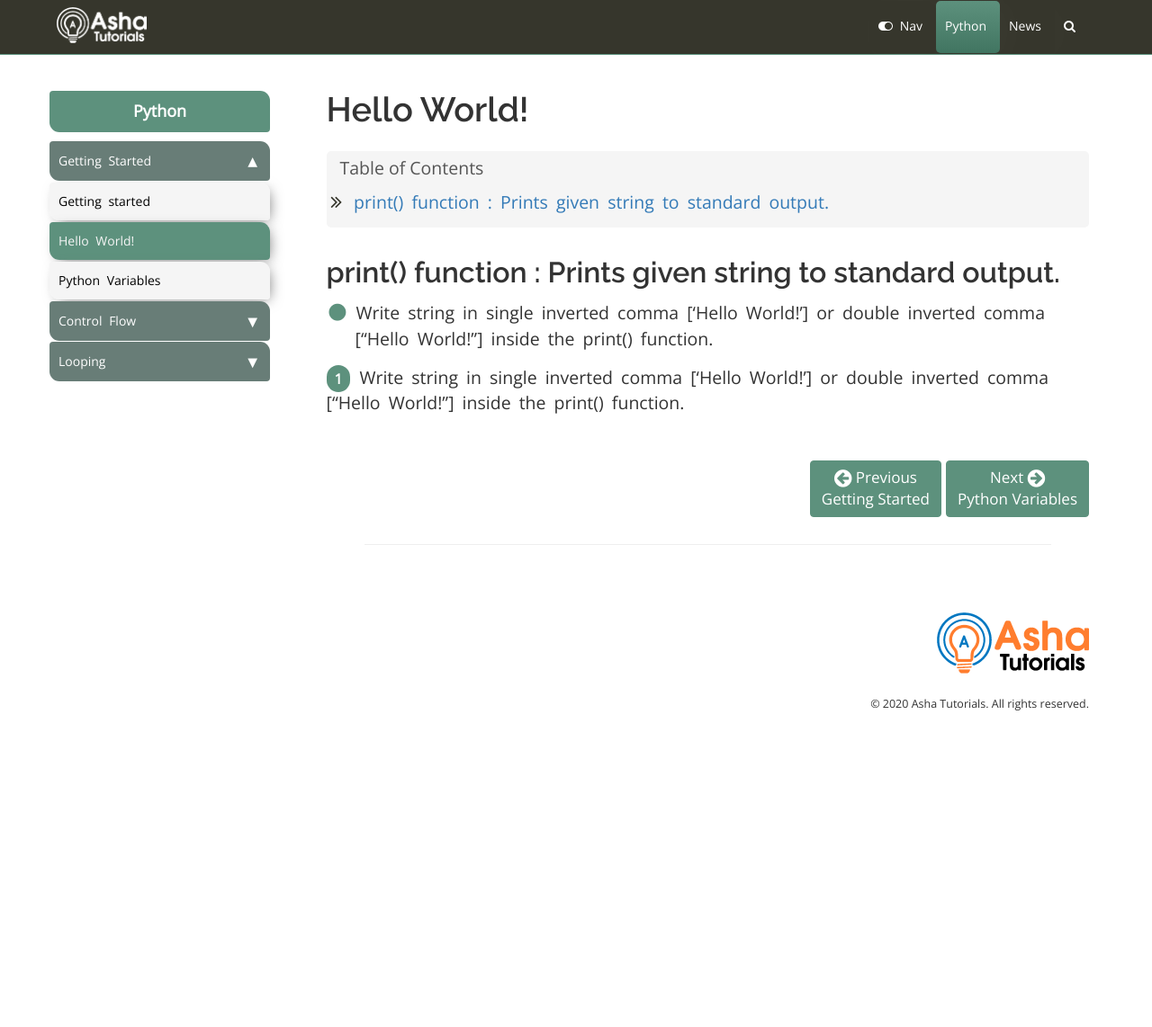
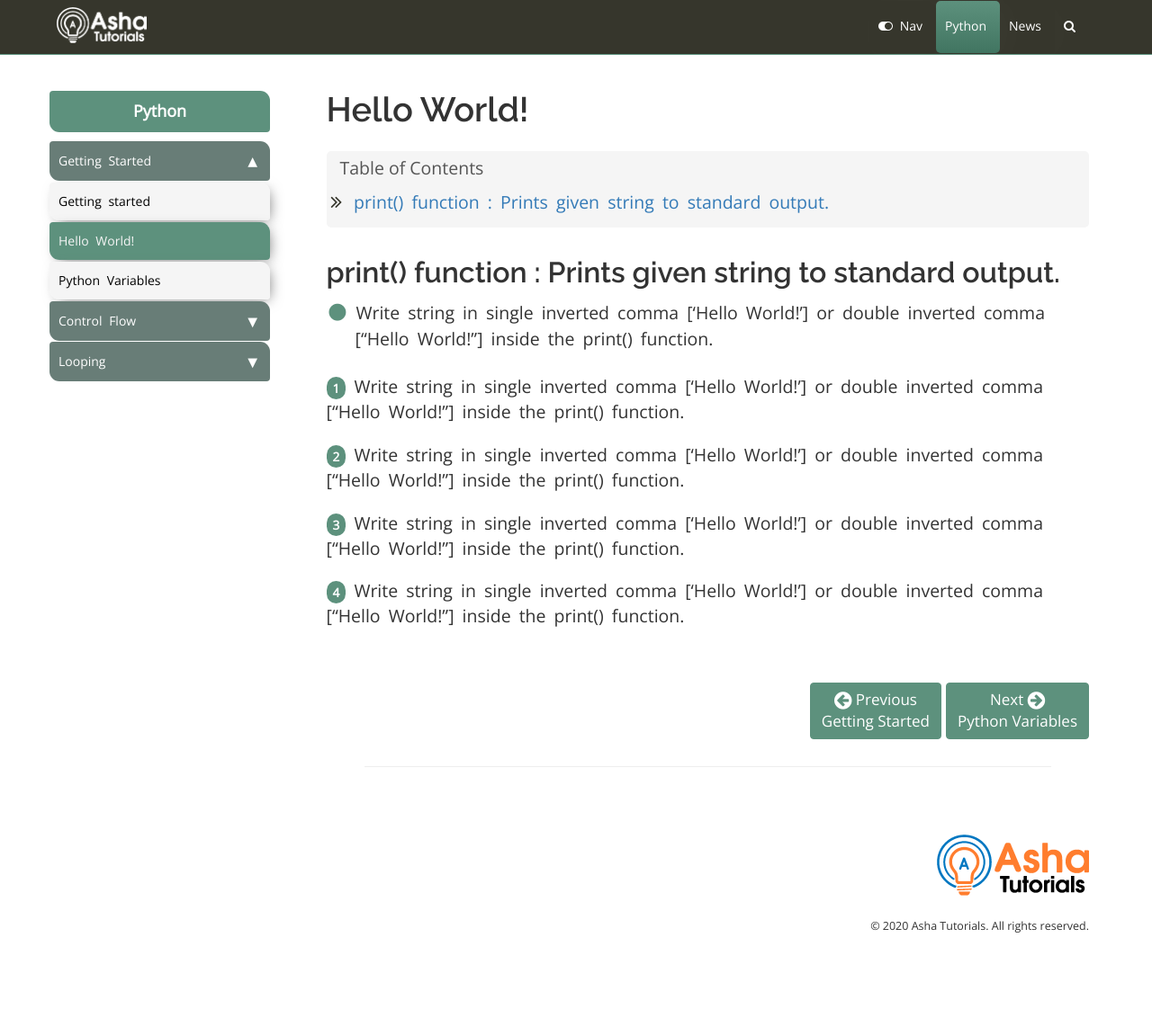
Before and after one commit to VBhojawala/vbhojawala.github.io, a Jekyll site: the page built from pages/python/01_GettingStarted/01_Hello_Wrold.md, in a window 1280 px wide. Shown: the whole page at 90% size. Built offline with Jekyll 4.4.1, drawn with Linux system fonts in a browser that asks for light colours; comment, search, counter and statistics services are not loaded; before the commit the page ends 900 px from its top, so only the background shows below that.

Commit message:
OL::before size fix

```diff
--- a/css/customstyles.css
+++ b/css/customstyles.css
@@ -1488,6 +1488,11 @@
     text-indent: -7px;
     padding-left: 7px;
 }
+#tut-content ol li{
+    list-style-position: outside;
+    padding-left: -10px;
+    display: inline-block;
+}
 
 .panel-body h4{
     font-style: normal;
--- a/css/theme-blue.css
+++ b/css/theme-blue.css
@@ -287,13 +287,13 @@
 }
 ol li:before {
     content: counter(step-counter);
-    margin-right: 10px;
-    font-size: 80%;
+    /* margin-right: 10px; */
+    font-size: 70%;
     background-color: #5D917D;
     color: white;
     font-weight: bold;
-    padding: 4px 9px;
-    border-radius: 15px;
+    padding: 3px 7px;
+    border-radius: 35px;
 }
 
 .homepage{
--- a/pages/python/01_GettingStarted/01_Hello_Wrold.md
+++ b/pages/python/01_GettingStarted/01_Hello_Wrold.md
@@ -14,13 +14,17 @@
 
 <div id="tut-content">
     <ul>
-        <li> Write string in single inverted comma [‘Hello World!’]  or double inverted comma [“Hello World!”] inside the print() function.  </li>
+        <li> Write string in single inverted comma [‘Hello World!’]  or double inverted comma [“Hello World!”] inside the print() function.</li>
+
     </ul>
 </div>
 
 <div id="tut-content">
     <ol>
-        <li>Write string in single inverted comma [‘Hello World!’]  or double inverted comma [“Hello World!”] inside the print() function.</li>
+        <li> Write string in single inverted comma [‘Hello World!’]  or double inverted comma [“Hello World!”] inside the print() function.</li>
+        <li> Write string in single inverted comma [‘Hello World!’]  or double inverted comma [“Hello World!”] inside the print() function.</li>
+        <li> Write string in single inverted comma [‘Hello World!’]  or double inverted comma [“Hello World!”] inside the print() function.</li>
+        <li> Write string in single inverted comma [‘Hello World!’]  or double inverted comma [“Hello World!”] inside the print() function.</li>
     </ol>
 </div>
 
```
Also changed, not shown: 4 other files.
